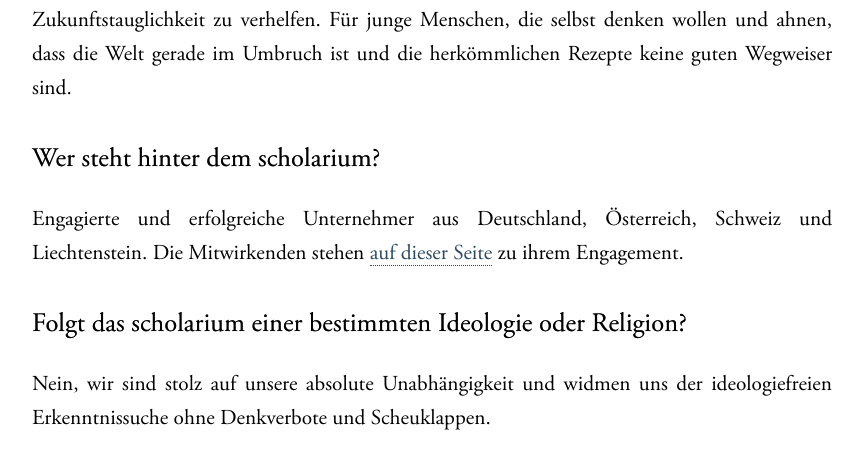
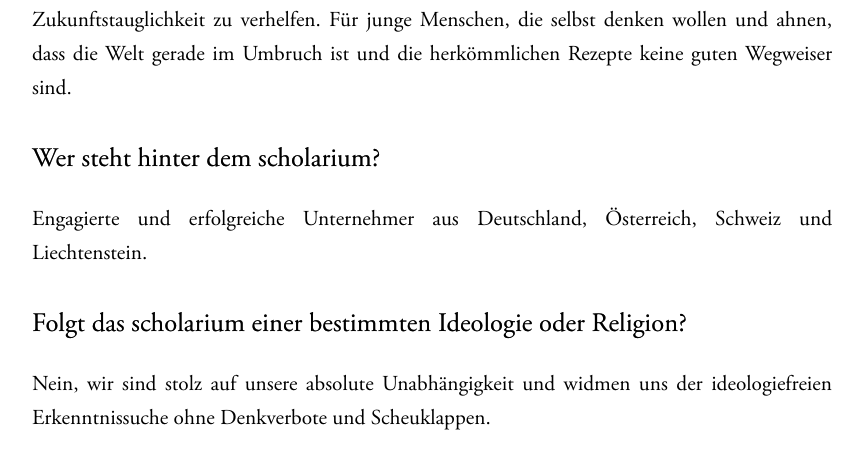
Before and after one commit to valuehack/scholarium.at, a Django app: template templates/Gast/fragen.html in a window 1280 px wide. Shown: the part 985-1450 px from the top of the page, without its empty margins (208-1071 px from the left). Run offline with Django 3.2, Linux system fonts and the light colour scheme; the template is opened without the code that fills it, so the values that code supplies are empty; parts of the project's set-up code (start-up, migrations or seed data) failed here and were passed over; some libraries are stand-ins or nearby versions.

Commit message:
Link zu Mitwirkende entfernt

```diff
--- a/Grundgeruest/templates/Grundgeruest/footer_inhalt.html
+++ b/Grundgeruest/templates/Grundgeruest/footer_inhalt.html
@@ -19,7 +19,7 @@
               </a>
             </li>
           </ul>
-          <p><a href="{% url 'gast_mitwirkende' %}">Mitwirkende</a></p>
+          <!-- <p><a href="{% url 'gast_mitwirkende' %}">Mitwirkende</a></p> -->
           <p><a href="{% url 'gast_fragen' %}">H&auml;ufige Fragen</a></p>
         </div>
       </div>
--- a/templates/Gast/fragen.html
+++ b/templates/Gast/fragen.html
@@ -11,7 +11,7 @@
 			<h2>Was ist das scholarium?</h2><p>Eine unabh&auml;ngige Forschungs- und Bildungseinrichtung, die ausschlie&szlig;lich &uuml;ber das freiwillige Engagement von eigenverantwortlichen B&uuml;rgern finanziert wird. Als lernendes Unternehmen bietet es eine Alternative zu herk&ouml;mmlichen Universit&auml;ten, Medien und Initiativen.</p>
 <h2>Was bringt mir das scholarium?</h2><p>Ein Refugium der theoretischen und praktischen Erkenntnissuche. Verlieren Sie das Vertrauen in &bdquo;Experten&ldquo;, &bdquo;Professoren&ldquo;, &bdquo;Journalisten&ldquo;, &bdquo;Politiker&ldquo;? Wollen Sie nicht nur auf ideologische Informationsfetzen angewiesen sein, sondern suchen Sie eine seri&ouml;se Alternative? Kaum jemals war die Ungewissheit so gro&szlig; wie heute. Wut oder Angst sind schlechte Ratgeber. Wir helfen Ihnen, die Realit&auml;t zu erkennen, Werte zu schaffen und Sinn zu finden.</p>
 <h2>F&uuml;r wen ist das scholarium gedacht?</h2><p>F&uuml;r eigenverantwortliche B&uuml;rger, die sich noch ein wenig R&uuml;ckgrat und Demut leisten k&ouml;nnen. F&uuml;r Eltern, die eine Bildungserg&auml;nzung f&uuml;r ihre Kinder suchen, um ihnen zu Zukunftstauglichkeit zu verhelfen. F&uuml;r junge Menschen, die selbst denken wollen und ahnen, dass die Welt gerade im Umbruch ist und die herk&ouml;mmlichen Rezepte keine guten Wegweiser sind.</p>
-<h2>Wer steht hinter dem scholarium?</h2><p>Engagierte und erfolgreiche Unternehmer aus Deutschland, &Ouml;sterreich, Schweiz und Liechtenstein. Die Mitwirkenden stehen <a href="{% url 'gast_mitwirkende' %}">auf dieser Seite</a> zu ihrem Engagement.</p>
+<h2>Wer steht hinter dem scholarium?</h2><p>Engagierte und erfolgreiche Unternehmer aus Deutschland, &Ouml;sterreich, Schweiz und Liechtenstein.<!-- Die Mitwirkenden stehen <a href="{% url 'gast_mitwirkende' %}">auf dieser Seite</a> zu ihrem Engagement.</p>-->
 <h2>Folgt das scholarium einer bestimmten Ideologie oder Religion?</h2><p>Nein, wir sind stolz auf unsere absolute Unabh&auml;ngigkeit und widmen uns der ideologiefreien Erkenntnissuche ohne Denkverbote und Scheuklappen.</p>
 <h2>Ich m&ouml;chte nur an einer Veranstaltung teilnehmen, warum muss ich daf&uuml;r gleich zu einem Unterst&uuml;tzer werden?</h2><p>Wir bieten gelegentlich einen Tag der offenen T&uuml;r, an dem Sie uns unverbindlich kennenlernen k&ouml;nnen. Unser Salon steht allerdings nur Unterst&uuml;tzern offen, weil es sich um eine intime Veranstaltung ohne Denkverbote in einer Atmosph&auml;re des Vertrauens handelt. Wir vertrauen nur Menschen, denen unsere Arbeit zumindest einen kleinen regelm&auml;&szlig;igen Betrag wert ist. Das hat weniger mit dem Geldbetrag zu tun, mehr mit der Symbolik und Wertsch&auml;tzung. Wir sind stolz auf die hohe Qualit&auml;t unseres Publikums. Wenn es Ihnen das nicht wert ist, passen Sie wahrscheinlich gar nicht dazu - nehmen Sie das nicht pers&ouml;nlich! Eine Alternative aber gibt es noch: Wenn Ihnen einer unserer Unterst&uuml;tzer vertraut, kann dieser f&uuml;r Sie eine Eintrittskarte reservieren.</p>
 <h2>Warum soll ich daf&uuml;r bezahlen?</h2><p>Verzeihen Sie das Missverst&auml;ndnis: Wir bestehen nicht f&uuml;r den Zweck, Ihnen Geld abzunehmen. Unser Zweck ist, die Welt zu verstehen und Alternativen anzudenken, kritisch zu pr&uuml;fen und vorzubereiten, um der kollabierenden Welt der Alternativenlosigkeit etwas entgegenzuhalten. Nur wenige erkennen bereits die Bedeutung einer unabh&auml;ngigen Bildungseinrichtung, die nicht an Subventionen, Zertifikaten, Anerkennung, Ideologie und Prestige interessiert ist, sondern nur an Erkenntnis. Im Zuge des schleichenden Zusammenbruchs der europ&auml;ischen Institutionen werden es langsam mehr. Wenn sie weder in der Illusion leben, nachhaltig f&uuml;r alle Zeiten in der besten aller Welten zu leben, noch bereits in zynischem Def&auml;tismus Zuflucht gesucht haben, wird f&uuml;r Sie fr&uuml;her oder sp&auml;ter der Wert des scholarium ersichtlich werden. Dann investieren Sie freiwillig in unsere Arbeit, weil wir Ihnen M&uuml;hen und Risiken abnehmen und - ehrlich gesagt - sonst nicht mehr viel Hoffnung bleibt. Wir konzentrieren uns auf n&uuml;chterne Analyse, unternehmerischen Alternativenaufbau und die Entwicklung, Erdung und Unterst&uuml;tzung junger Menschen. </p>
```
